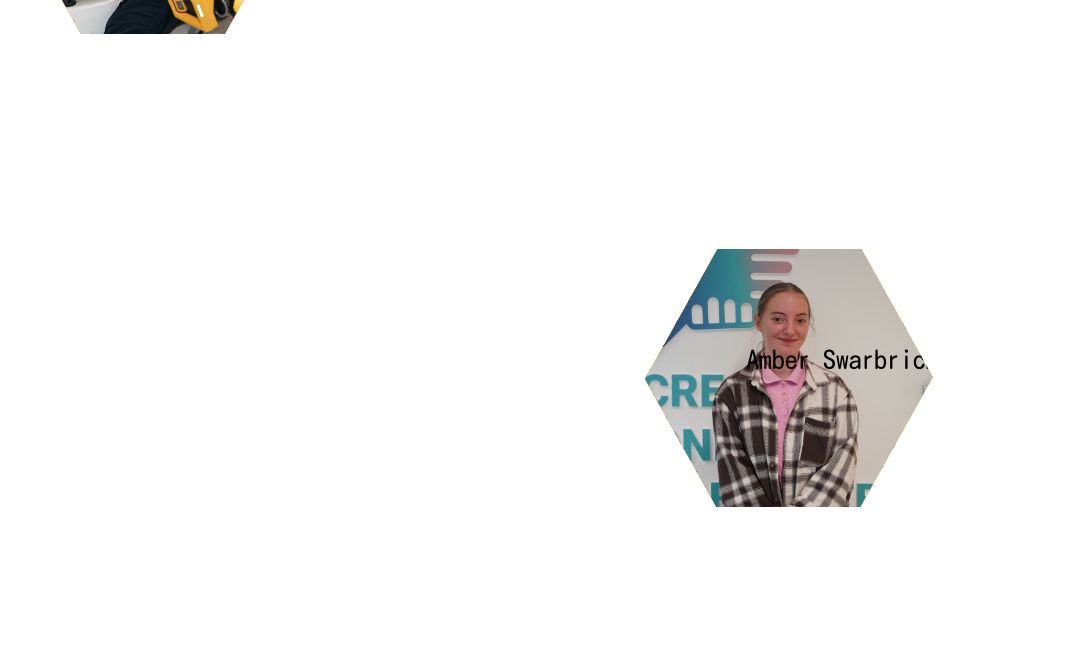
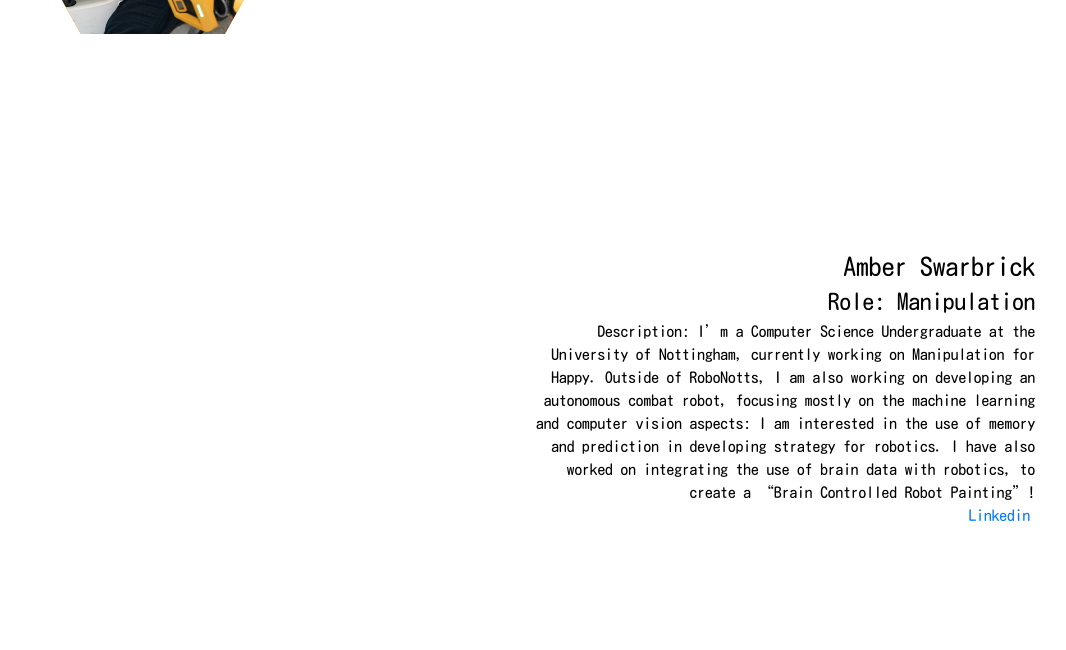
Before and after one commit to RoboNotts/RoboNotts.github.io, a plain HTML site: page index.html in a window 1280 px wide. Shown: the part 2153-2803 px from the top of the page, without its empty margins (40-1106 px from the left). Drawn offline with nearby package versions, Linux system fonts and the light colour scheme.

Commit message:
update: added amber role description

```diff
--- a/index.css
+++ b/index.css
@@ -347,10 +347,43 @@ a.linkToOld:hover {
 .amber-name {
     font-family: var(--text-font);
     color: black;
+    text-align: right;
     position: relative;
     font-size: 2vw;
     top: 35%;
-    left: 35%;
+    left: 5%;
+}
+
+.amber-role {
+    font-family: var(--text-font);
+    color: black;
+    text-align: right;
+    position: relative;
+    font-size: 1.8vw;
+    top: 15%;
+    left: 5%;
+}
+
+.amber-description {
+    font-family: var(--text-font);
+    text-align: right;
+    color: black;
+    position: relative;
+    font-size: 1.2vw;
+    top: 80%;
+    left: 55%;
+    width: 50%;
+}
+
+.amber-contact {
+    font-family: var(--text-font);
+    color: black;
+    text-align: left;
+    position: relative;
+    font-size: 1.2vw;
+    top: 70%;
+    left: 95%;
+    width: 10%;
 }
 
 .bottomSquare {
--- a/index.html
+++ b/index.html
@@ -45,7 +45,7 @@
             <div class="adrian-contact">Contact: avecinat@gmail.com, <a href ="https://www.linkedin.com/in/adrian-vecina-tercero-9a69a022b">Linkedin</a></div>
         </div>
         <div class="amber-bio">
-            <div class="hex1"><div class="hex-amber"><img src="/assets/amber-bio-min.JPG">
+            <!--<div class="hex1"><div class="hex-amber"><img src="/assets/amber-bio-min.JPG"> </div></div>-->
             <div class="amber-name">Amber Swarbrick</div>
             <div class="amber-role">Role: Manipulation</div>
             <div class="amber-description">Description: I’m a Computer Science Undergraduate at the University of Nottingham,
@@ -53,7 +53,7 @@
                 combat robot, focusing mostly on the machine learning and computer vision aspects: I am interested in the use
                 of memory and prediction in developing strategy for robotics. I have also worked on integrating the use of brain
                 data with robotics, to create a “Brain Controlled Robot Painting”!</div>
-            </div></div>
+            <div class="amber-contact"><div class="adrian-contact"><a href ="https://www.linkedin.com/in/adrian-vecina-tercero-9a69a022b">Linkedin</a></div></div>
         </div>
         <div class="bottomSquare">
 
```
Lines whose indentation alone changed are shown as unchanged.
